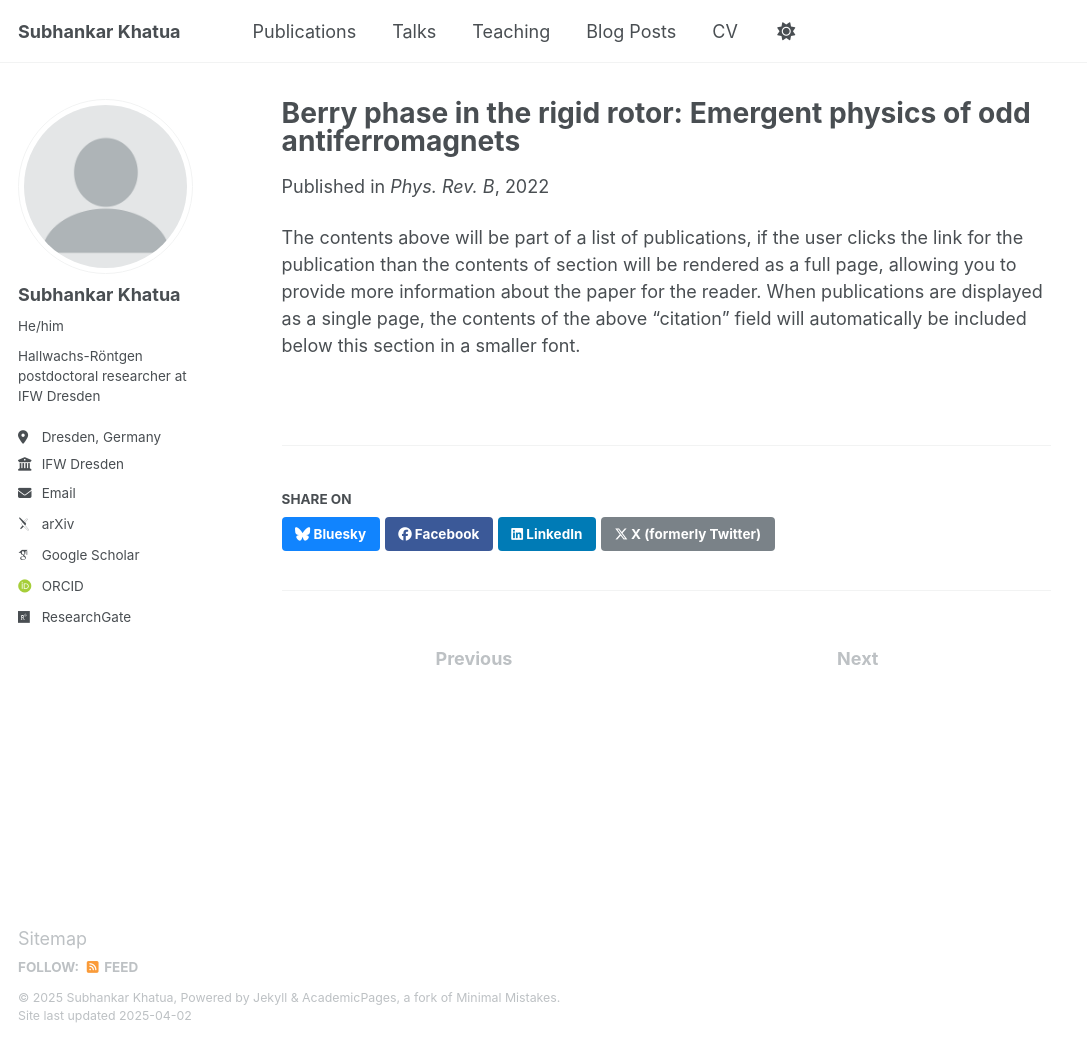
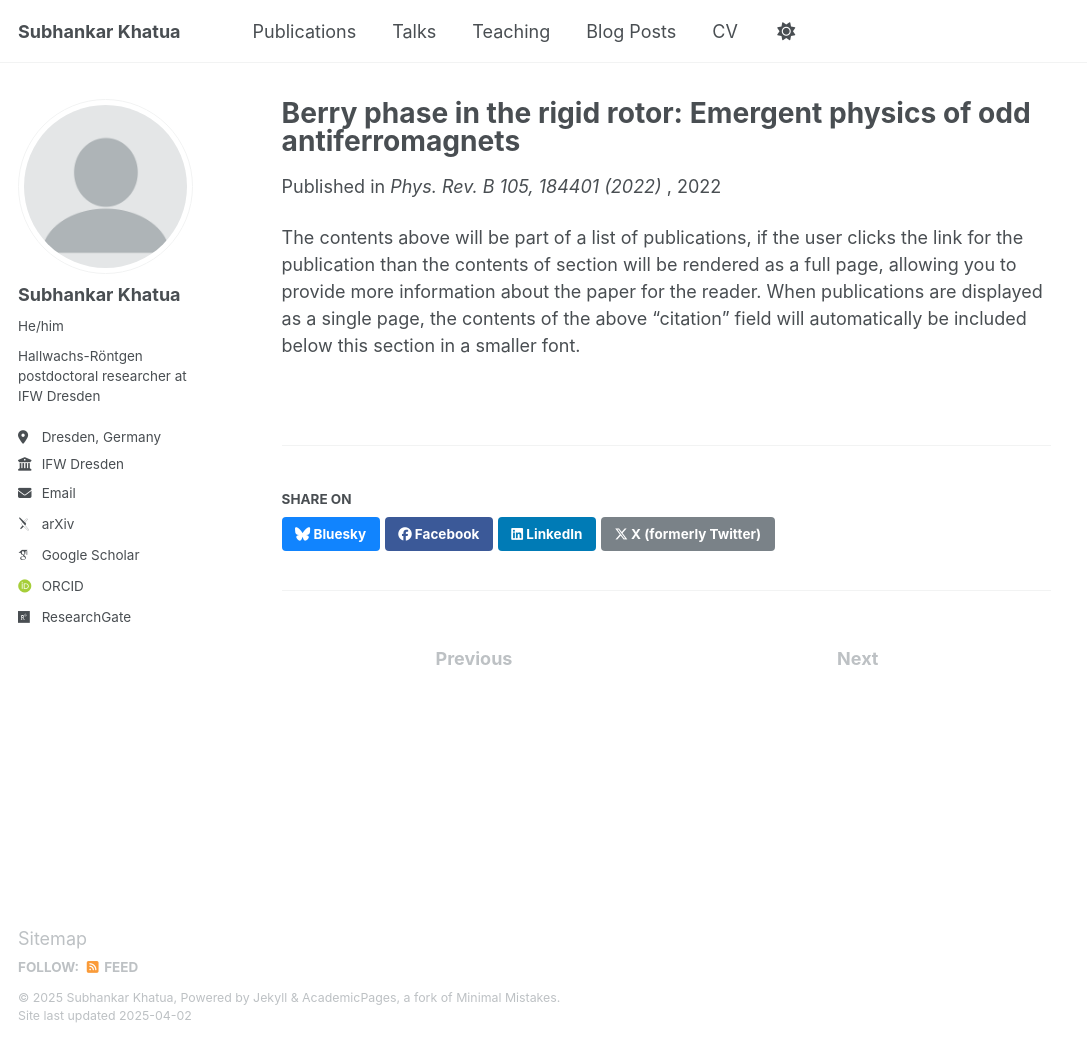
Before and after one commit to subhankar-khatua/subhankar-khatua.github.io, a Jekyll site: the page built from _publications/2022-02-Bphase-rigid-rotor.md, in a window 1280 px wide and 1044 px high. Shown: the whole window, without its empty margins (0-1087 px from the left). Built offline with Jekyll 4.4.1, drawn with Linux system fonts in a browser that asks for light colours; some web fonts are replaced.

Commit message:
Update 2022-02-Bphase-rigid-rotor.md

```diff
--- a/_publications/2022-02-Bphase-rigid-rotor.md
+++ b/_publications/2022-02-Bphase-rigid-rotor.md
@@ -5,7 +5,8 @@ category: manuscripts
 permalink: /publication/2022-02-Bphase-rigid-rotor
 excerpt: 'This paper is about the number 3. The number 4 is left for future work.'
 date: 2022-02-05
-venue: 'Phys. Rev. B'
+authors: S. Khatua, R. Ganesh
+venue: 'Phys. Rev. B 105, 184401 (2022) '
 #slidesurl: 'http://academicpages.github.io/files/slides3.pdf'
 paperurl: 'https://journals.aps.org/prb/abstract/10.1103/PhysRevB.105.184401'
 #citation: 'Your Name, You. (2015). &quot;Paper Title Number 3.&quot; <i>Journal 1</i>. 1(3).'
```
